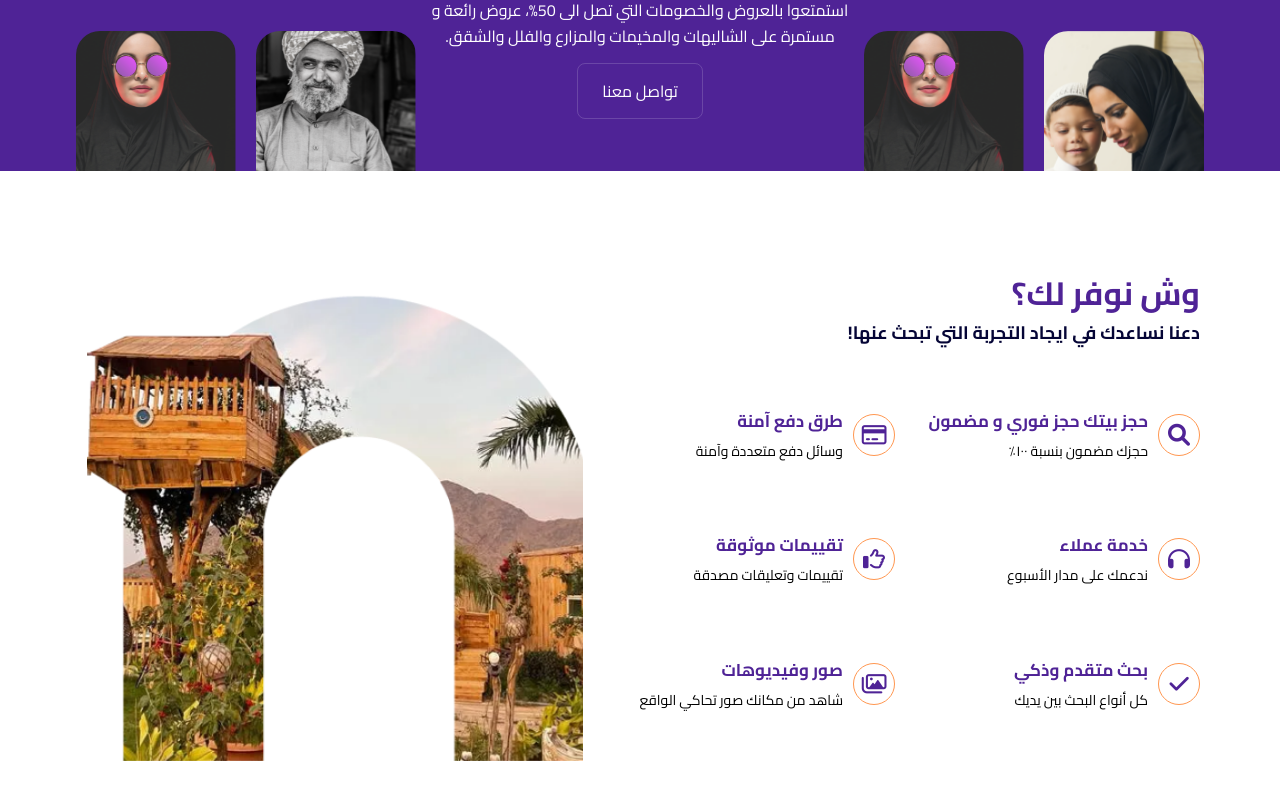
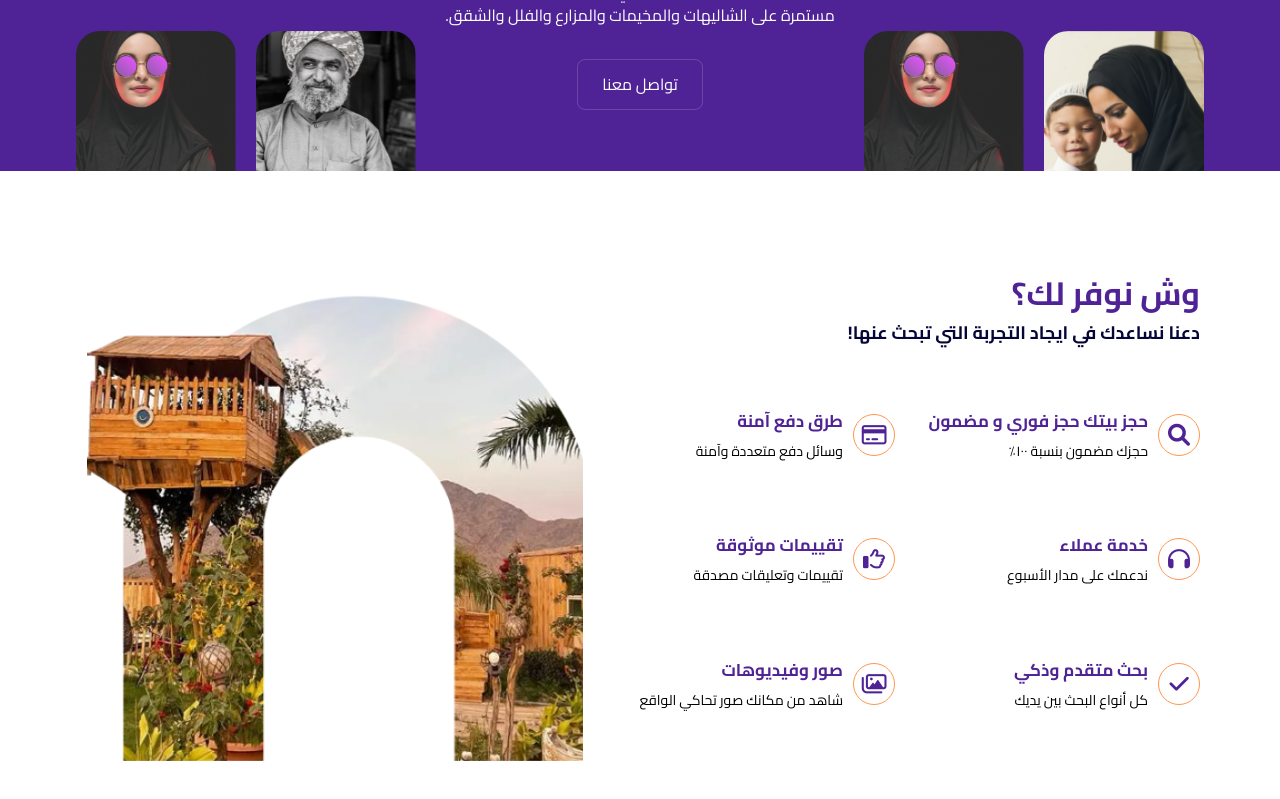
Before and after one commit to AbdallaMon/shueur, a plain HTML site: page index.html in a window 1280 px wide. Shown: the part 949-1748 px from the top of the page. Drawn offline with nearby package versions, Linux system fonts and the light colour scheme.

Commit message:
added some margin to contact button

```diff
--- a/css/main.css
+++ b/css/main.css
@@ -310,6 +310,9 @@ section {
   background-color: transparent;
   border-radius: 8px;
   font-weight: 400;
+  display: block;
+  width: fit-content;
+  margin: 15px auto;
   border: 1px solid #ffffff29;
   color: white;
   transition: 0.3s;
```
